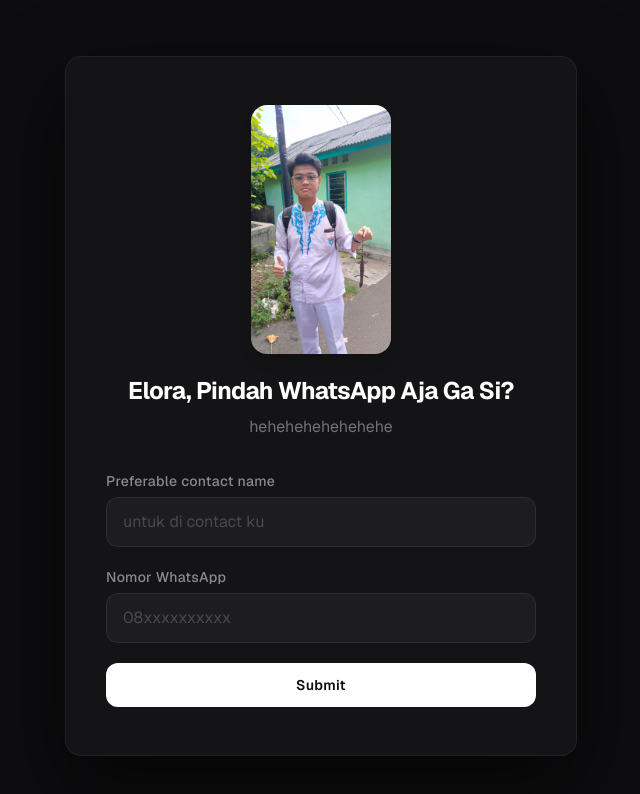
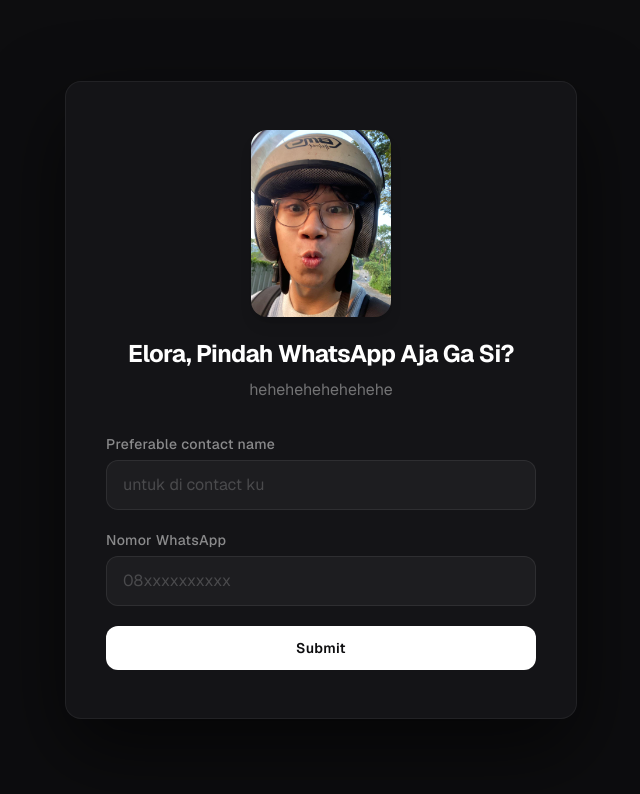
Before and after one commit to Joshua28118/phone, a Next.js app: page / in a window 1280 px wide. Shown: the top 794 px of the page, without its empty margins (319-959 px from the left). Built offline with nearby package versions, Linux system fonts and the light colour scheme.

Commit message:
feat: Updated new pict

```diff
--- a/src/app/page.tsx
+++ b/src/app/page.tsx
@@ -9,7 +9,7 @@ export default function Home() {
         <div className="flex flex-col gap-8">
           <div className="flex flex-col items-center gap-5">
             <Image
-              src="/jawa.jpg"
+              src="/joshu.jpg"
               alt="Cat staring intensely"
               width={140}
               height={140}
```
